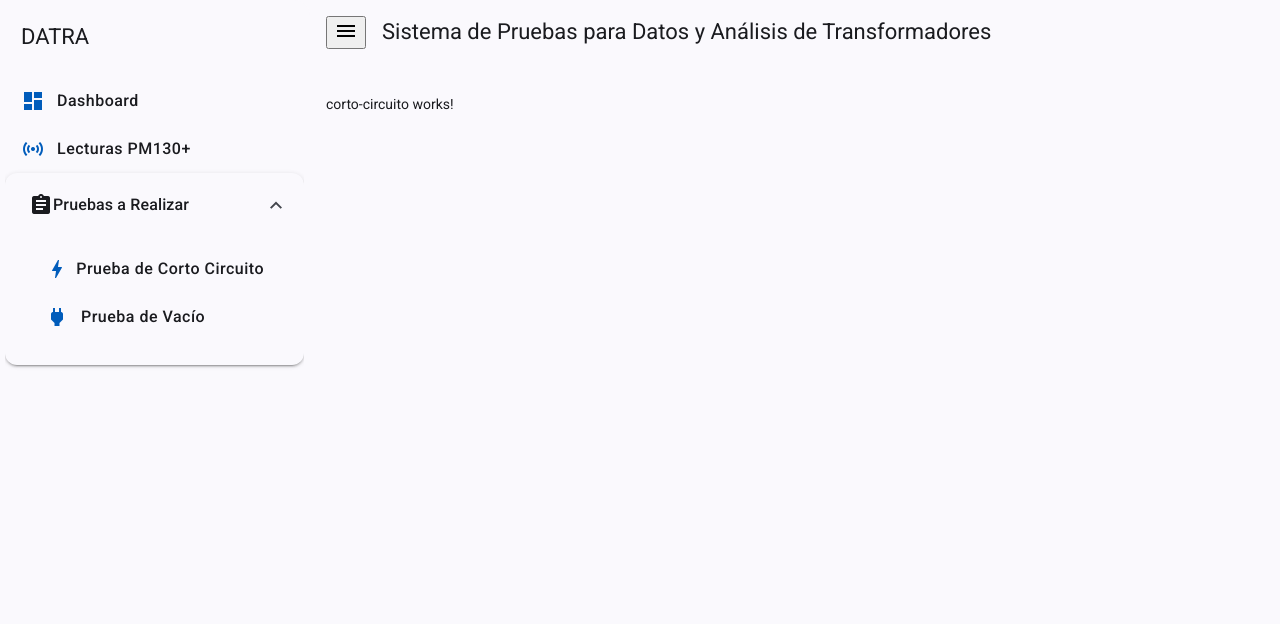
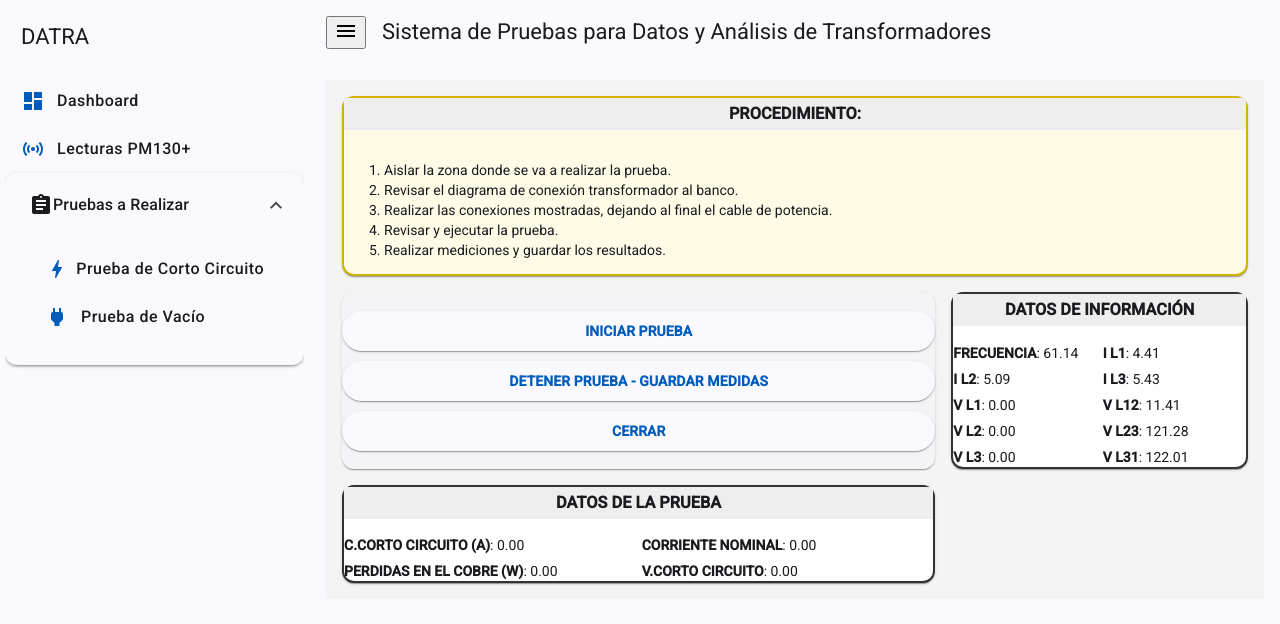
Before and after one commit to vjceballosj/datra, an Angular app in the folder frontend/: page /prueba-corto in a window 1280 px wide. Shown: the top 624 px of the page. Built offline with nearby package versions, Linux system fonts and the light colour scheme.

Commit message:
Update corto-circuito.component and vacio.component

```diff
--- a/frontend/src/app/pages/pruebas/corto-circuito/corto-circuito.component.html
+++ b/frontend/src/app/pages/pruebas/corto-circuito/corto-circuito.component.html
@@ -1 +1,42 @@
-<p>corto-circuito works!</p>
+<div class="contenedor-prueba">
+
+  <!-- Cuadro de procedimiento -->
+  <mat-card class="procedimiento">
+    <h3>PROCEDIMIENTO:</h3>
+    <ol>
+      <li>Aislar la zona donde se va a realizar la prueba.</li>
+      <li>Revisar el diagrama de conexión transformador al banco.</li>
+      <li>Realizar las conexiones mostradas, dejando al final el cable de potencia.</li>
+      <li>Revisar y ejecutar la prueba.</li>
+      <li>Realizar mediciones y guardar los resultados.</li>
+    </ol>
+  </mat-card>
+
+  <!-- Cuadro de botones -->
+  <mat-card class="botonera">
+    <button mat-raised-button color="primary" (click)="iniciarPrueba()">INICIAR PRUEBA</button>
+    <button mat-raised-button color="warn" (click)="detenerPrueba()">DETENER PRUEBA - GUARDAR MEDIDAS</button>
+    <button mat-raised-button color="accent" (click)="cerrar()">CERRAR</button>
+  </mat-card>
+
+  <!-- Cuadro de lecturas -->
+  <mat-card class="lecturas">
+    <h3>DATOS DE INFORMACIÓN</h3>
+    <div class="grid">
+      <div *ngFor="let key of (lecturas | keyvalue)">
+        <strong>{{ key.key }}</strong>: {{ key.value | number:'1.2-2' }}
+      </div>
+    </div>
+  </mat-card>
+
+  <!-- Cuadro de datos calculados -->
+  <mat-card class="calculados">
+    <h3>DATOS DE LA PRUEBA</h3>
+    <div class="grid">
+      <div *ngFor="let key of (calculados | keyvalue)">
+        <strong>{{ key.key }}</strong>: {{ key.value | number:'1.2-2' }}
+      </div>
+    </div>
+  </mat-card>
+
+</div>
--- a/frontend/src/app/pages/pruebas/corto-circuito/corto-circuito.component.scss
+++ b/frontend/src/app/pages/pruebas/corto-circuito/corto-circuito.component.scss
@@ -0,0 +1,47 @@
+.contenedor-prueba {
+  display: grid;
+  grid-template-columns: 2fr 1fr;
+  grid-template-rows: auto auto;
+  gap: 16px;
+  padding: 16px;
+  background-color: #f4f4f4;
+}
+
+.procedimiento {
+  grid-column: 1 / span 2;
+  background-color: #fffbe6;
+  border: 2px solid #d3b200;
+}
+
+.botonera {
+  display: flex;
+  flex-direction: column;
+  gap: 10px;
+  justify-content: center;
+  align-items: stretch;
+
+  button {
+    font-weight: bold;
+  }
+}
+
+.lecturas, .calculados {
+  background: #ffffff;
+  border: 2px solid #333;
+
+}
+
+.grid {
+  display: grid;
+  grid-template-columns: repeat(2, 1fr);
+  gap: 6px;
+  font-size: 14px;
+}
+
+h3 {
+  background-color: #eee;
+  text-align: center;
+  padding: 6px;
+  margin-top: 0;
+  font-weight: bold;
+}
--- a/frontend/src/app/pages/pruebas/corto-circuito/corto-circuito.component.ts
+++ b/frontend/src/app/pages/pruebas/corto-circuito/corto-circuito.component.ts
@@ -1,11 +1,66 @@
-import { Component } from '@angular/core';
+import { Component, OnInit } from '@angular/core';
+import { CommonModule } from '@angular/common';
+import { MatCardModule } from '@angular/material/card';
+import { MatButtonModule } from '@angular/material/button';
+import { DecimalPipe } from '@angular/common';
+import { MeasurementService } from '../../../core/services/measurement.service';
+
 
 @Component({
-  selector: 'app-corto-circuito',
-  imports: [],
+  selector: 'app-prueba-corto-circuito',
+  standalone: true,
+  imports: [CommonModule, MatCardModule, MatButtonModule, DecimalPipe],
   templateUrl: './corto-circuito.component.html',
-  styleUrl: './corto-circuito.component.scss'
+  styleUrls: ['./corto-circuito.component.scss']
 })
-export class CortoCircuitoComponent {
+export class CortoCircuitoComponent implements OnInit {
+  // 📊 Lecturas instantáneas
+  lecturas: Record<string, number> = {
+    'V L12': 0,
+    'V L23': 0,
+    'V L31': 0,
+    'V L1': 0,
+    'V L2': 0,
+    'V L3': 0,
+    'I L1': 0,
+    'I L2': 0,
+    'I L3': 0,
+    'FRECUENCIA': 0
+  };
 
+  // ⚙️ Valores calculados en backend
+  calculados: Record<string, number> = {
+    'CORRIENTE NOMINAL': 0,
+    'V.CORTO CIRCUITO': 0,
+    'C.CORTO CIRCUITO (A)': 0,
+    'PERDIDAS EN EL COBRE (W)': 0
+  };
+
+  constructor(private measurementService: MeasurementService) { }
+
+  ngOnInit(): void {
+    // Simulación de lecturas en tiempo real (luego reemplazamos con API)
+    setInterval(() => {
+      this.lecturas['V L12'] = parseFloat((Math.random() * 220).toFixed(2));
+      this.lecturas['V L23'] = parseFloat((Math.random() * 220).toFixed(2));
+      this.lecturas['V L31'] = parseFloat((Math.random() * 220).toFixed(2));
+      this.lecturas['I L1'] = parseFloat((Math.random() * 10).toFixed(2));
+      this.lecturas['I L2'] = parseFloat((Math.random() * 10).toFixed(2));
+      this.lecturas['I L3'] = parseFloat((Math.random() * 10).toFixed(2));
+      this.lecturas['FRECUENCIA'] = parseFloat((Math.random() * 5 + 59).toFixed(2));
+
+    }, 1000);
+  }
+
+  iniciarPrueba() {
+    console.log('✅ Prueba iniciada');
+  }
+
+  detenerPrueba() {
+    console.log('🛑 Prueba detenida y datos guardados');
+  }
+
+  cerrar() {
+    console.log('🔒 Prueba cerrada');
+  }
 }
--- a/frontend/src/app/pages/pruebas/vacio/vacio.component.html
+++ b/frontend/src/app/pages/pruebas/vacio/vacio.component.html
@@ -1 +1,45 @@
-<p>vacio works!</p>
+<div class="vacio-container">
+  <h2 class="title">PRUEBA DE VACÍO</h2>
+
+  <mat-card class="procedimiento">
+    <h3>PROCEDIMIENTO:</h3>
+    <ol>
+      <li>AISLAR LA ZONA DONDE SE VA A REALIZAR LA PRUEBA</li>
+      <li>REVISAR DIAGRAMA DE CONEXIÓN TRANSFORMADOR AL BANCO</li>
+      <li>REALIZAR LAS CONEXIONES MOSTRADAS EN EL DIAGRAMA</li>
+      <li>VERIFICAR CONEXIONES Y EJECUTAR LA PRUEBA</li>
+      <li>UNA VEZ SE OBTENGAN MEDIDAS, DETENER PRUEBA Y GUARDAR</li>
+      <li>GUARDAR RESULTADOS</li>
+    </ol>
+  </mat-card>
+
+  <div class="actions">
+    <button mat-raised-button color="primary" (click)="iniciarPrueba()" [disabled]="pruebaActiva">
+      EJECUTAR MEDICIONES
+    </button>
+
+    <button mat-raised-button color="warn" (click)="detenerPrueba()" [disabled]="!pruebaActiva">
+      DETENER PRUEBA - GUARDAR MEDIDAS
+    </button>
+
+    <button mat-raised-button color="accent" (click)="cerrar()">
+      CERRAR
+    </button>
+  </div>
+
+  <mat-card class="resultados">
+    <h3>DATOS DE LA PRUEBA:</h3>
+    <div *ngFor="let item of resultados | keyvalue">
+      <strong>{{ item.key }}</strong>: {{ item.value | number:'1.2-2' }}
+    </div>
+  </mat-card>
+
+  <mat-card class="lecturas">
+    <h3>DATOS DE INFORMACIÓN:</h3>
+    <div class="grid">
+      <div *ngFor="let key of (lecturas | keyvalue)">
+        <strong>{{ key.key }}</strong>: {{ key.value | number:'1.2-2' }}
+      </div>
+    </div>
+  </mat-card>
+</div>
--- a/frontend/src/app/pages/pruebas/vacio/vacio.component.scss
+++ b/frontend/src/app/pages/pruebas/vacio/vacio.component.scss
@@ -0,0 +1,53 @@
+.vacio-container {
+  padding: 1rem;
+  background: #f9f9f9;
+}
+
+.title {
+  text-align: center;
+  font-weight: bold;
+  color: #000;
+  margin-bottom: 1rem;
+}
+
+.procedimiento {
+  border: 2px solid #000;
+  background-color: #fff;
+  margin-bottom: 1rem;
+
+  h3 {
+    margin-bottom: 0.5rem;
+  }
+
+  li {
+    font-size: 0.9rem;
+    line-height: 1.4;
+  }
+}
+
+.actions {
+  display: flex;
+  justify-content: space-evenly;
+  margin-bottom: 1rem;
+
+  button {
+    font-weight: bold;
+  }
+}
+
+.resultados, .lecturas {
+  border: 2px solid #000;
+  margin-top: 1rem;
+  padding: 1rem;
+  background: #fff;
+}
+
+.grid {
+  display: grid;
+  grid-template-columns: repeat(auto-fit, minmax(140px, 1fr));
+  gap: 0.5rem;
+}
+
+strong {
+  color: #333;
+}
--- a/frontend/src/app/pages/pruebas/vacio/vacio.component.ts
+++ b/frontend/src/app/pages/pruebas/vacio/vacio.component.ts
@@ -1,11 +1,62 @@
-import { Component } from '@angular/core';
+import { Component, OnInit } from '@angular/core';
+import { CommonModule, DecimalPipe } from '@angular/common';
+import { MatCardModule } from '@angular/material/card';
+import { MatButtonModule } from '@angular/material/button';
 
 @Component({
   selector: 'app-vacio',
-  imports: [],
+  standalone: true,
+  imports: [CommonModule, DecimalPipe, MatCardModule, MatButtonModule],
   templateUrl: './vacio.component.html',
-  styleUrl: './vacio.component.scss'
+  styleUrls: ['./vacio.component.scss']
 })
-export class VacioComponent {
+export class VacioComponent implements OnInit {
 
+  lecturas: Record<string, number> = {};
+  resultados: Record<string, number> = {};
+
+  pruebaActiva = false;
+  intervalo?: any;
+
+  ngOnInit(): void {}
+
+  iniciarPrueba(): void {
+    this.pruebaActiva = true;
+    this.simularLecturas();
+    this.intervalo = setInterval(() => this.simularLecturas(), 2000);
+  }
+
+  detenerPrueba(): void {
+    this.pruebaActiva = false;
+    clearInterval(this.intervalo);
+    this.calcularResultados();
+  }
+
+  cerrar(): void {
+    window.history.back();
+  }
+
+  private simularLecturas(): void {
+    this.lecturas['V L12'] = parseFloat((Math.random() * 220).toFixed(2));
+    this.lecturas['V L23'] = parseFloat((Math.random() * 220).toFixed(2));
+    this.lecturas['V L31'] = parseFloat((Math.random() * 220).toFixed(2));
+    this.lecturas['V L1']  = parseFloat((Math.random() * 127).toFixed(2));
+    this.lecturas['V L2']  = parseFloat((Math.random() * 127).toFixed(2));
+    this.lecturas['V L3']  = parseFloat((Math.random() * 127).toFixed(2));
+    this.lecturas['I L1']  = parseFloat((Math.random() * 5).toFixed(2));
+    this.lecturas['I L2']  = parseFloat((Math.random() * 5).toFixed(2));
+    this.lecturas['I L3']  = parseFloat((Math.random() * 5).toFixed(2));
+    this.lecturas['FRECUENCIA'] = parseFloat((Math.random() * 5 + 59).toFixed(2));
+  }
+
+  private calcularResultados(): void {
+    const iPromedio = (this.lecturas['I L1'] + this.lecturas['I L2'] + this.lecturas['I L3']) / 3;
+    const vPromedio = (this.lecturas['V L1'] + this.lecturas['V L2'] + this.lecturas['V L3']) / 3;
+
+    this.resultados = {
+      'CORRIENTE VACÍO (A)': parseFloat(iPromedio.toFixed(2)),
+      'PÉRDIDAS EN EL NÚCLEO (W)': parseFloat((vPromedio * iPromedio * 0.8).toFixed(2)),
+      'VOLTAJE BT': parseFloat(vPromedio.toFixed(2))
+    };
+  }
 }
```
